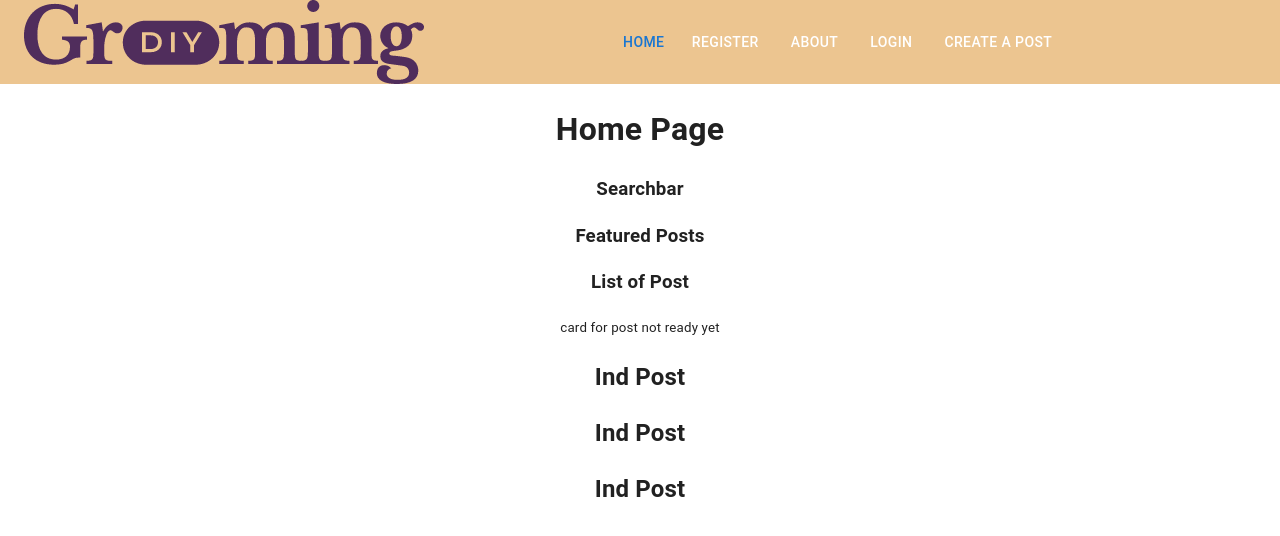
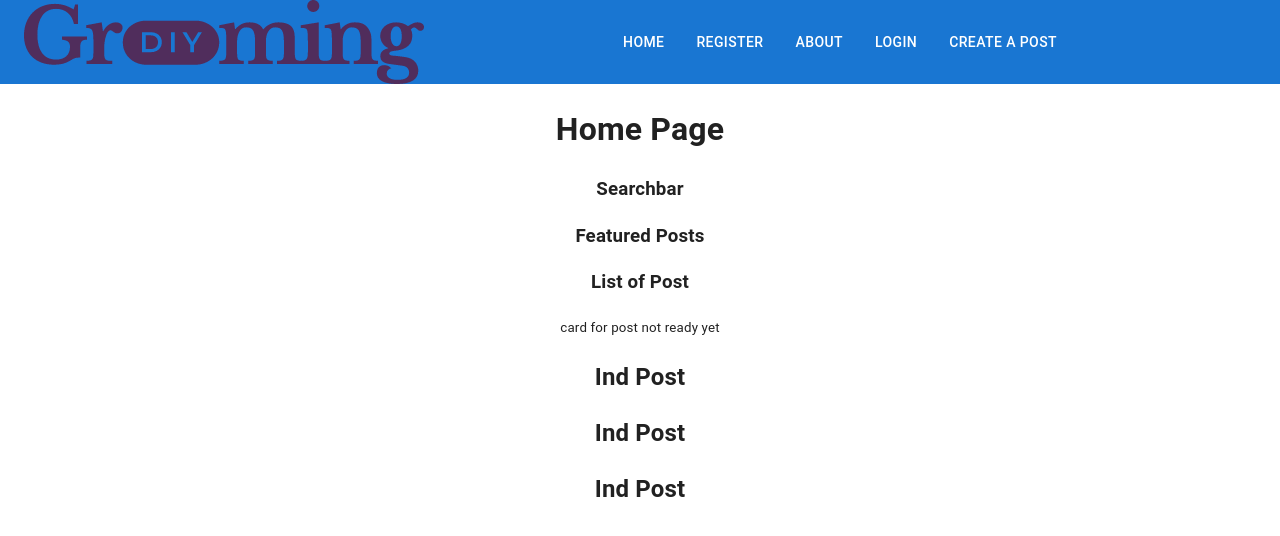
Before and after one commit to winny1212/client-frontend, a React (Create React App) app: page / in a window 1280 px wide. Shown: the top 536 px of the page. Built offline with nearby package versions, Linux system fonts and the light colour scheme.

Commit message:
add package @mui/styles

```diff
--- a/package.json
+++ b/package.json
@@ -37,6 +37,7 @@
     "@material-ui/styles": "^4.11.4",
     "@mui/icons-material": "^5.2.1",
     "@mui/material": "^5.2.2",
+    "@mui/styles": "^5.2.3",
     "@testing-library/jest-dom": "^5.11.4",
     "@testing-library/react": "^11.1.0",
     "@testing-library/user-event": "^12.1.10",
--- a/src/components/navigation/Navbar.js
+++ b/src/components/navigation/Navbar.js
@@ -10,16 +10,18 @@ import Container from '@mui/material/Container';
 import Button from '@mui/material/Button';
 import Tooltip from '@mui/material/Tooltip';
 import Logo from '../../assets/images/diyg_logo_purple.png';
-//import styles from './components/navigation/styles';
 
 //Hooks for breakpoints
 import { useTheme } from '@mui/material/styles';
 import useMediaQuery from '@mui/material/useMediaQuery';
 
+import { useStyles } from '../../components/navigation/styles';
+
 function Navbar() {
   const [anchorElUser, setAnchorElUser] = useState(null);
   const openUser = Boolean(anchorElUser);
   //styles
+  const classes = useStyles();
 
   const handleOpenUserMenu = (event) => {
     setAnchorElUser(event.currentTarget);
@@ -35,16 +37,16 @@ function Navbar() {
 
   return (
     <>
-      <AppBar position="static" elevation={0} style={{ background: '#ECC590' }}>
+      <AppBar position="static" elevation={0} className={classes.navBackground}>
         <Container maxWidth="xl">
           <Toolbar disableGutters>
-            <img src={Logo} alt="logo" />
-            {/* classeName={classes.logo} */}
+            <img src={Logo} alt="logo" classeName={classes.logo} />
+
             <Box sx={{ flexGrow: 1 }}>
               {isMatch ? (
                 <>
                   <Container>
-                    <Button variant="text" href="/">
+                    <Button variant="container" href="/">
                       Home
                     </Button>
                     <Button href="/register" variant="container">
--- a/src/components/navigation/styles.js
+++ b/src/components/navigation/styles.js
@@ -1,13 +1,19 @@
-import { makeStyles } from '@material-ui/styles';
+import { makeStyles } from '@mui/styles';
 
-const useStyles = makeStyles({
+export const useStyles = makeStyles({
   button: {
-    color: 'white',
-    backgroundColor: 'purple',
+    borderRadius: '30px',
+    backgroundColor: 'violet',
+    '&:hover': {
+      backgroundColor: '#502D5C',
+    },
   },
-  NavBackground: {
-    backgroungColor: '#ECC590',
+
+  navBackground: {
+    backgroungColor: '#EBEAE7',
+  },
+
+  logo: {
+    width: '60%',
   },
 });
-
-export default useStyles;
```
Also changed, not shown: 1 other file (tests, documents, lock files or other folders).
